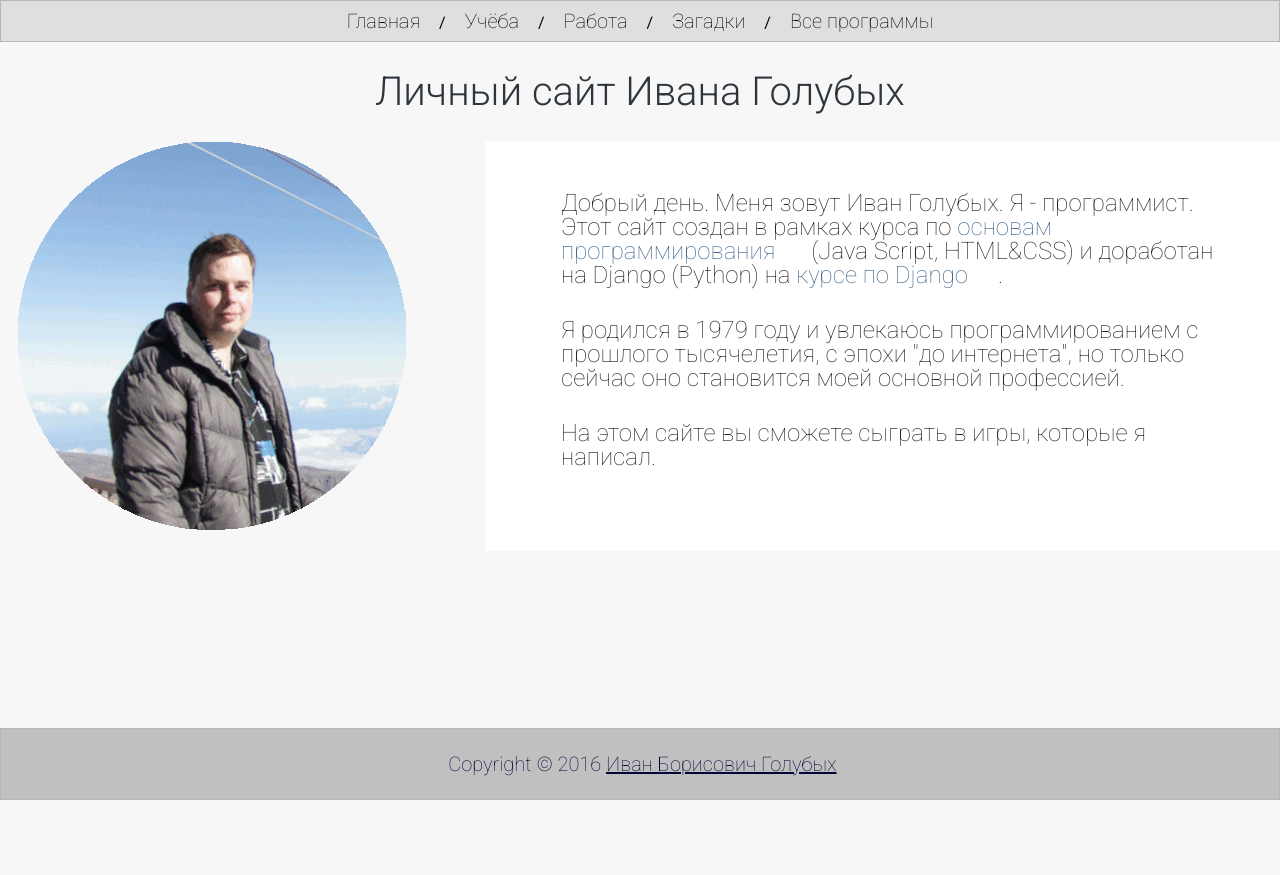
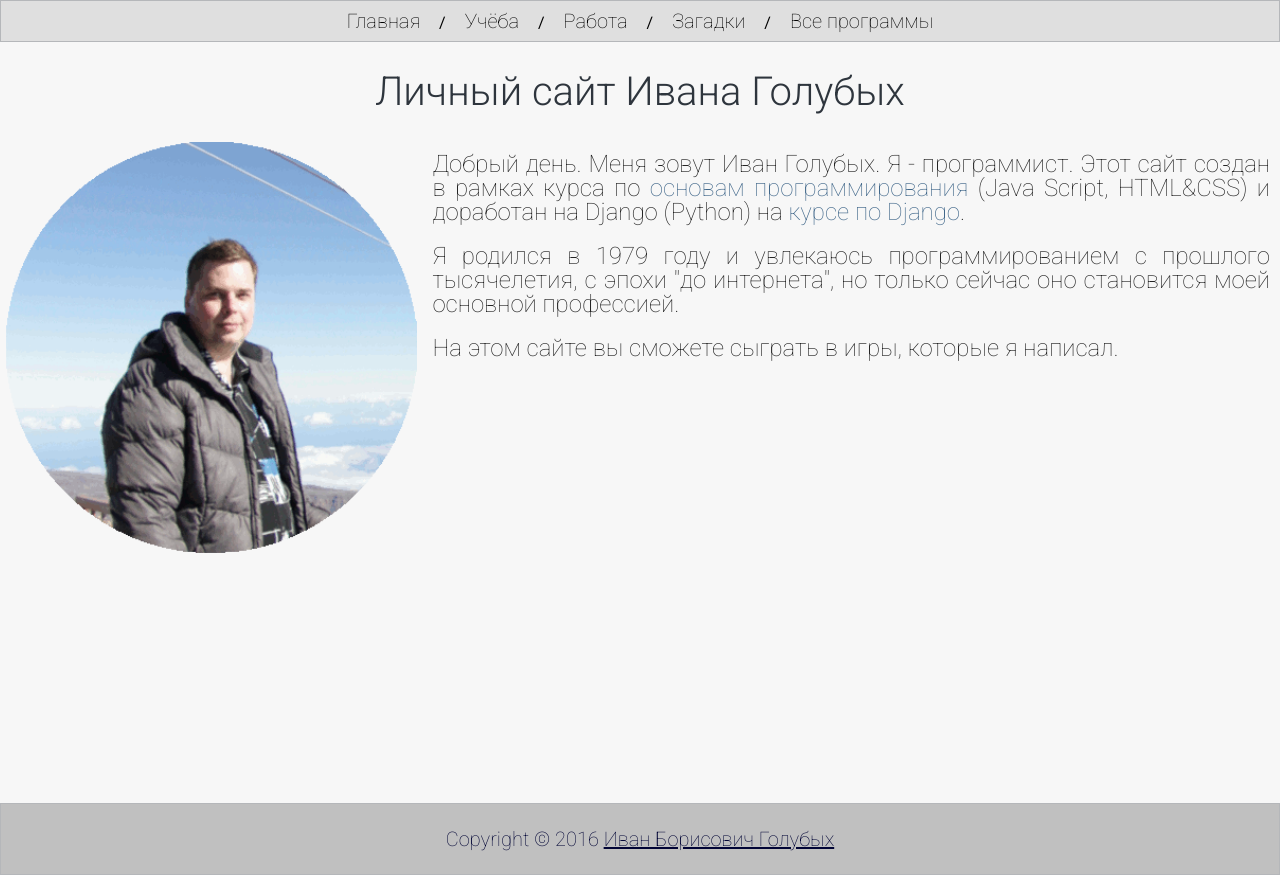
Before and after one commit to ivangolubykh/django-hello_world, a Django app: page /django/profile_ig/ in a window 1280 px wide. Before the commit the page ends 800 px from the top, so only its background shows below. Run offline with Django 3.2, Linux system fonts and the light colour scheme.

Commit message:
Сайт сделан адаптивным. Стили полностью переработаны.

```diff
--- a/django_01/indexapp/static/indexapp/style.css
+++ b/django_01/indexapp/static/indexapp/style.css
@@ -21,7 +21,9 @@ body {
 
 .wrapper_over_footer {
     min-height: 100%;
+    padding-bottom: 75px;
 }
+
 
 header {
     border: 1px solid #b5b7ba;
@@ -42,6 +44,7 @@ header span {
     padding: 0 15px;
 }
 
+
 .content {
 	line-height: 1;
 }
@@ -55,105 +58,43 @@ header span {
     margin-bottom: 30px;
 }
 
-
-
-
-
-.content h3 {
-    color: #242424;
-    font-size: 35px;
-    font-weight: 300;
-    text-align: left;
-    margin-left: 41px;
-    margin-bottom: 52px;
+.img_myfoto {
+    display: inline-block;
+    width: 33%;
+    /*min-width: 200px;*/
+    padding: 0;
+    margin: 0;
+    border: 0;
+    vertical-align: top;
+    text-align: center
 }
 
-.content h5 {
-    color:  #242424;
-    font-size: 24px;
-    text-align: left;
+.img_myfoto img {
+    width: calc(100% - 10px);
 }
 
-.content img {
-    margin-left: 17px;
+.img_myfoto + div {
+    display: inline-block;
+    width: calc(67%);
+    margin: 0;
+    padding: 0;
+    border: 0;
+    vertical-align: top;
+
+    font-size: 24px;
+    font-weight: 100;
 }
 
-.content #box_text {
-    width: 671px;
-    background-color: #ffffff;
-    float: right;
-    padding: 49px 48px 51px 76px;
+.img_myfoto + div p {
+    color: #242424;
+    padding: 10px;
+    text-align: justify;
 }
 
-.content #box_text p {
-    color: #242424;
-    font-size: 24px;
-    font-weight: 100;
-    text-align: left;
-    margin-bottom: 31px;
+.img_myfoto + div a {
+    text-decoration: none;
+    color: #40678a;
 }
-
-.content #box_text a  {
-    color: #40678a;
-    font-size: 24px;
-    font-weight: 100;
-    text-align: center;
-    text-decoration: none;
-    padding-right:30px;
-}
-
-
-.content .media {
-    margin-right: 0;
-}
-
-.content #box {
-    background-color: #ffffff;
-    /*width: 1238px;*/
-    height: 446px;
-    margin: 0 auto;
-    padding-top: 37px;
-    padding-left: 38px;
-}
-
-.content #box p {
-    color: #242424;
-    font-size: 24px;
-    font-weight: 100;
-    text-align: left;
-    margin-top: 37px;
-    margin-bottom: 30px;
-}
-
-.content #box input {
-    border: 1px solid #a0a0a0;
-    background-color: #f5f5f5;
-    width: 457px;
-    height: 34px;
-    padding-left:10px;
-    font-size:20px;
-    font-weight: 100;
-    margin-bottom: 12px;
-}
-
-.content #box a {
-    display: block;
-    float: left;
-    background-color:  #8cbbd3;
-    color:  #ffffff;
-    font-size: 24px;
-    font-weight: 300;
-    text-align: center;
-    text-decoration: none;
-    margin-top: 30px;
-    padding:11px 51px;
-}
-
-.content #box a:hover {
-    background-color: #5ba1d3;
-}
-
-
 
 
 
@@ -183,3 +124,14 @@ footer p {
 footer a {
     color: inherit;
 }
+
+
+@media screen and (max-width:450px) {
+ /*Display 1024px and later */
+    .img_myfoto {
+        width: 100%;
+    }
+    .img_myfoto + div {
+        width: 100%;
+    }
+}
--- a/django_01/templates/base.html
+++ b/django_01/templates/base.html
@@ -118,8 +118,8 @@
 	</div>
 
 	<footer>
-		<div class="nothing"></div>
-		<p>Copyright © 2016 <a href="http://allworld.xyz/django/profile_ig/" target="_blank">Иван Борисович Голубых</a></p>
+		<div class="nothing"></div><!--
+		--><p>Copyright © 2016 <a href="http://allworld.xyz/django/profile_ig/" target="_blank">Иван Борисович Голубых</a></p>
 	</footer>
 
 </body>
--- a/django_01/templates/index.html
+++ b/django_01/templates/index.html
@@ -7,17 +7,20 @@
 
 {% block contetnt %}
     <h1>Личный сайт Ивана Голубых</h1>
-    <div>
+    <div class="img_myfoto">
         <img src="{% static 'indexapp/img/ivan-tenerife.gif' %}"></img>
-        <div id="box_text">
-            <p>
-                Добрый день. Меня зовут <b>Иван Голубых</b>. Я - <i>программист</i>. Этот сайт создан в рамках курса по <a href="https://geekbrains.ru/go/SS~PUR" target="_blank">основам программирования</a> (Java Script, HTML&amp;CSS) и доработан на Django (Python) на <a href="https://geekbrains.ru/go/qN49Bx" target="_blank">курсе по Django</a>.
-            </p>
-            <p>Я родился в {{birth_date|date:'Y'}} году и увлекаюсь программированием с прошлого тысячелетия, с эпохи "до интернета", но только сейчас оно становится моей основной профессией.</p>
+    </div><!--
+    --><div>
+        <p>
+            Добрый день. Меня зовут <b>Иван Голубых</b>. Я - <i>программист</i>. Этот сайт создан в рамках курса по <a href="https://geekbrains.ru/go/SS~PUR" target="_blank">основам программирования</a> (Java Script, HTML&amp;CSS) и доработан на Django (Python) на <a href="https://geekbrains.ru/go/qN49Bx" target="_blank">курсе по Django</a>.
+        </p>
+        <p>
+            Я родился в {{birth_date|date:'Y'}} году и увлекаюсь программированием с прошлого тысячелетия, с эпохи "до интернета", но только сейчас оно становится моей основной профессией.
+        </p>
 
-            <p>
+        <p>
             На этом сайте вы сможете сыграть в игры, которые я написал.
-            </p>
-        </div>
+        </p>
     </div>
+
 {% endblock %}
--- a/django_01/templates/learn.html
+++ b/django_01/templates/learn.html
@@ -7,9 +7,10 @@
 
 {% block contetnt %}
     <h1>Иван Борисович Голубых - Учёба</h1>
-    <div>
+    <div class="img_myfoto">
         <img src="{% static 'indexapp/img/ivan-tenerife.gif' %}"></img>
-        <div id="box_text">
+    </div><!--
+    --><div>
         {% if not learn_chronology %}
         <p>Данные о моей учёбе недоступны в настощее время.</p>
         {% else %}
@@ -18,5 +19,4 @@
             {% endfor %}
         {% endif %}
     </div>
-    </div>
 {% endblock %}
--- a/django_01/templates/work.html
+++ b/django_01/templates/work.html
@@ -7,9 +7,10 @@
 
 {% block contetnt %}
     <h1>Иван Борисович Голубых - Работа</h1>
-    <div>
+    <div class="img_myfoto">
         <img src="{% static 'indexapp/img/ivan-tenerife.gif' %}"></img>
-        <div id="box_text">
+    </div><!--
+    --><div>
         {% if not work_chronology %}
         <p>Данные о местах моей работы недоступны в настощее время.</p>
         {% else %}
@@ -18,5 +19,4 @@
             {% endfor %}
         {% endif %}
     </div>
-    </div>
 {% endblock %}
```
Lines whose indentation alone changed are shown as unchanged.
